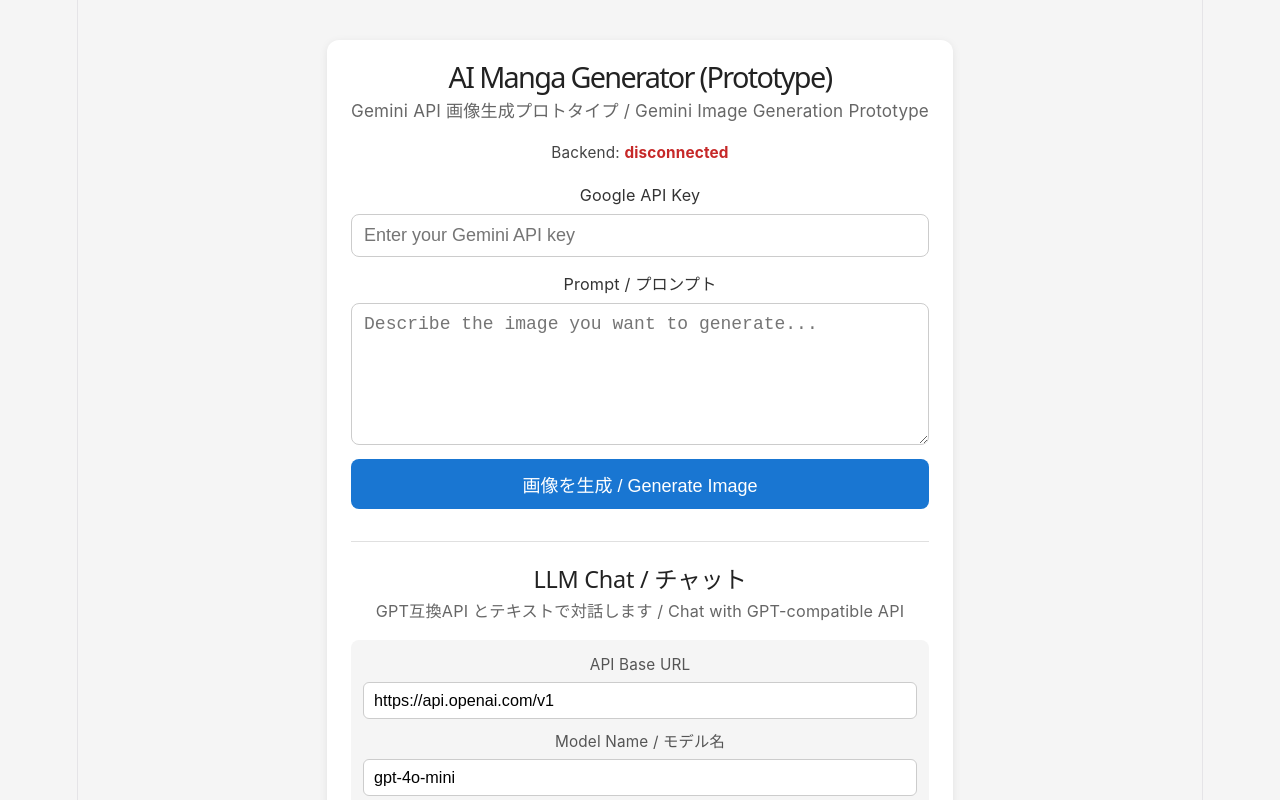
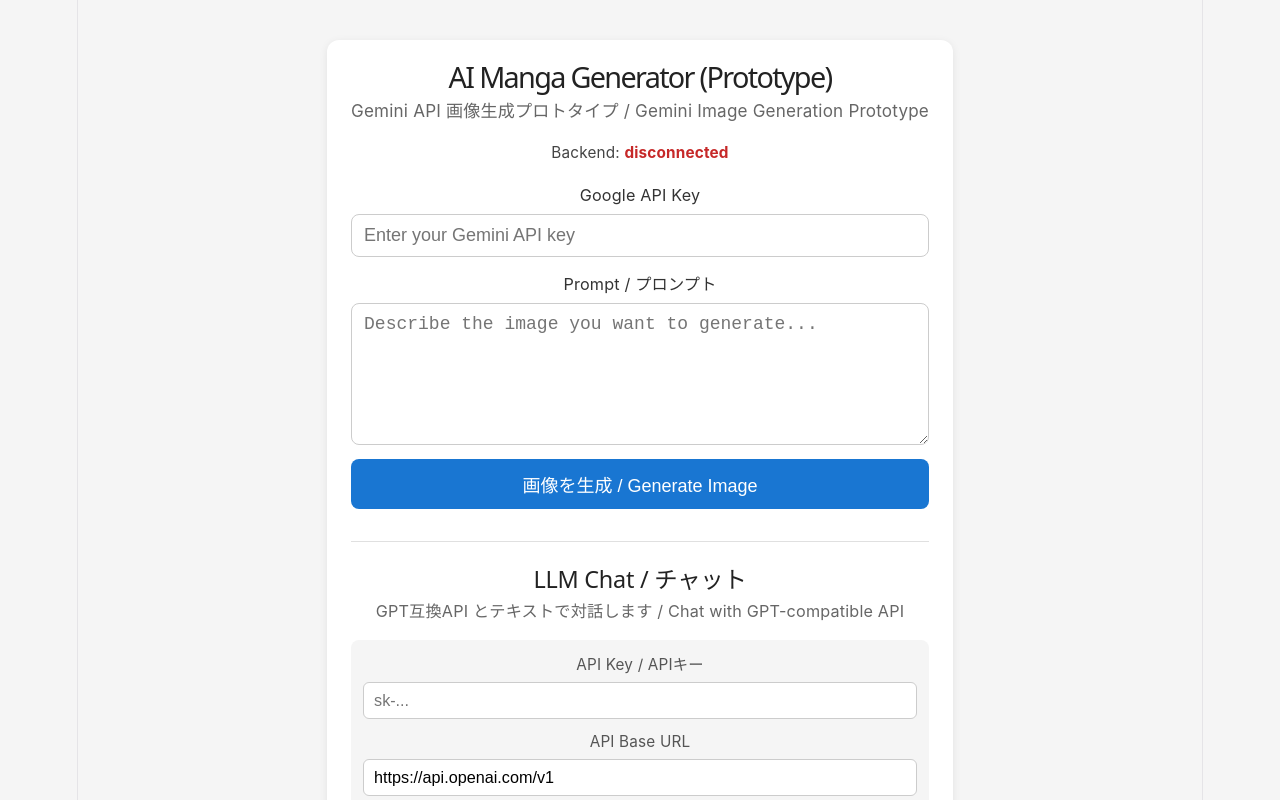
Before and after one commit to t-morisawa/manga-gen, a Svelte app in the folder frontend/: page / in a window 1280 px wide. Shown: the top 800 px of the page. Built offline with nearby package versions, Linux system fonts and the light colour scheme; no server answers.

Commit message:
Add dedicated API key input for chat section

```diff
--- a/frontend/src/App.svelte
+++ b/frontend/src/App.svelte
@@ -12,6 +12,7 @@
   let chatMessages = [];
   let chatLoading = false;
   let chatError = '';
+  let chatApiKey = '';
   let chatApiBaseUrl = 'https://api.openai.com/v1';
   let chatModelName = 'gpt-4o-mini';
   let chatImageFile = null;
@@ -53,8 +54,8 @@
 
   async function handleSendChat() {
     if (!chatInput.trim() && !chatImageBase64) return;
-    if (!apiKey.trim()) {
-      chatError = 'Google API Keyを入力してください / Please enter a Google API Key';
+    if (!chatApiKey.trim()) {
+      chatError = 'APIキーを入力してください / Please enter an API Key';
       return;
     }
 
@@ -73,7 +74,7 @@
       .map(m => ({ role: m.role, text: m.text }));
 
     try {
-      const res = await chat({ message: userText, google_api_key: apiKey, api_base_url: chatApiBaseUrl, model_name: chatModelName, image: userImage, history });
+      const res = await chat({ message: userText, google_api_key: chatApiKey, api_base_url: chatApiBaseUrl, model_name: chatModelName, image: userImage, history });
       if (res.success && res.reply) {
         chatMessages = [...chatMessages, { role: 'assistant', text: res.reply }];
       } else {
@@ -163,6 +164,10 @@
     <p class="section-desc">GPT互換API とテキストで対話します / Chat with GPT-compatible API</p>
 
     <div class="chat-settings">
+      <label>
+        <span>API Key / APIキー</span>
+        <input type="password" bind:value={chatApiKey} placeholder="sk-..." />
+      </label>
       <label>
         <span>API Base URL</span>
         <input type="text" bind:value={chatApiBaseUrl} placeholder="https://api.openai.com/v1" />
```
